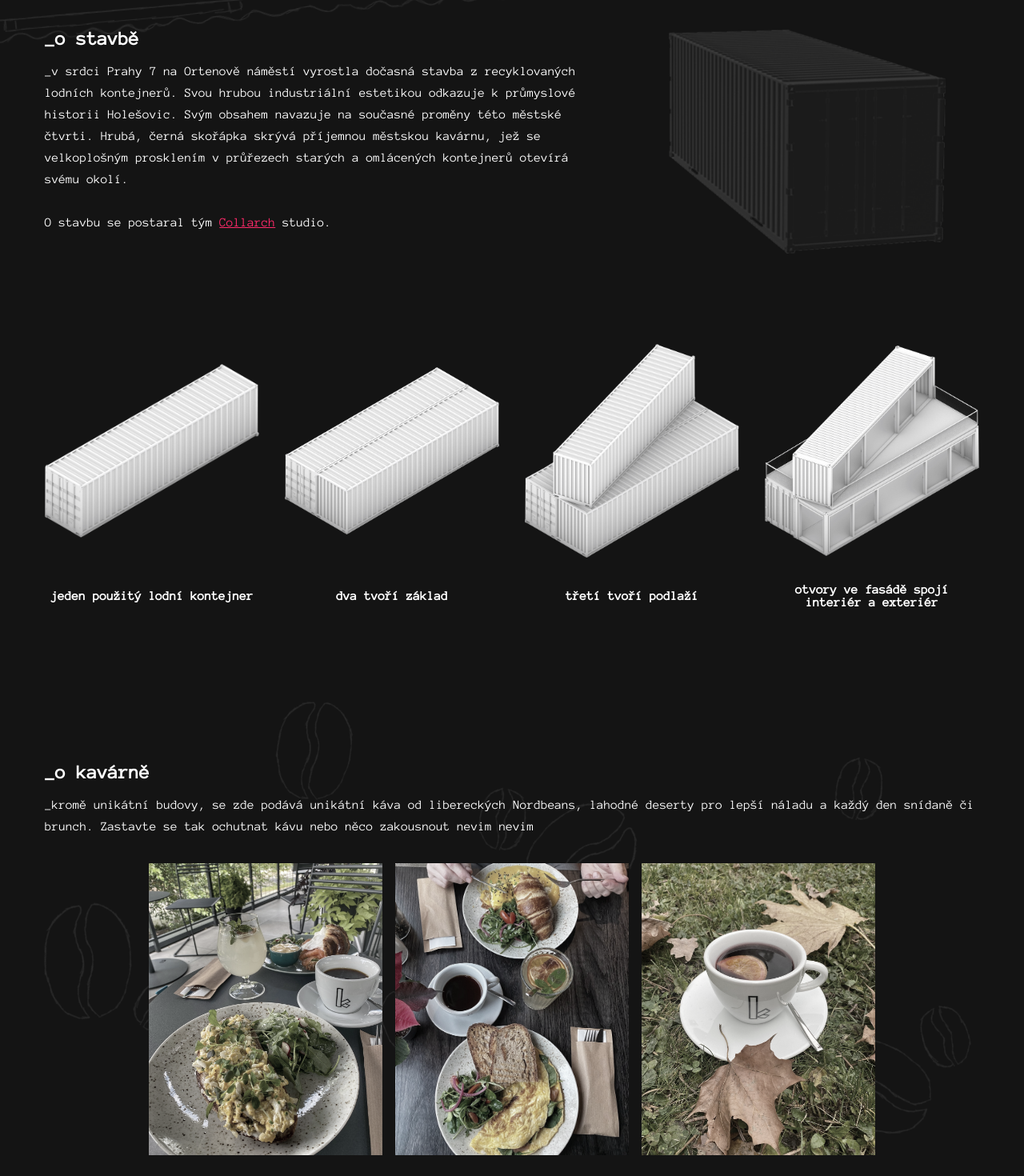
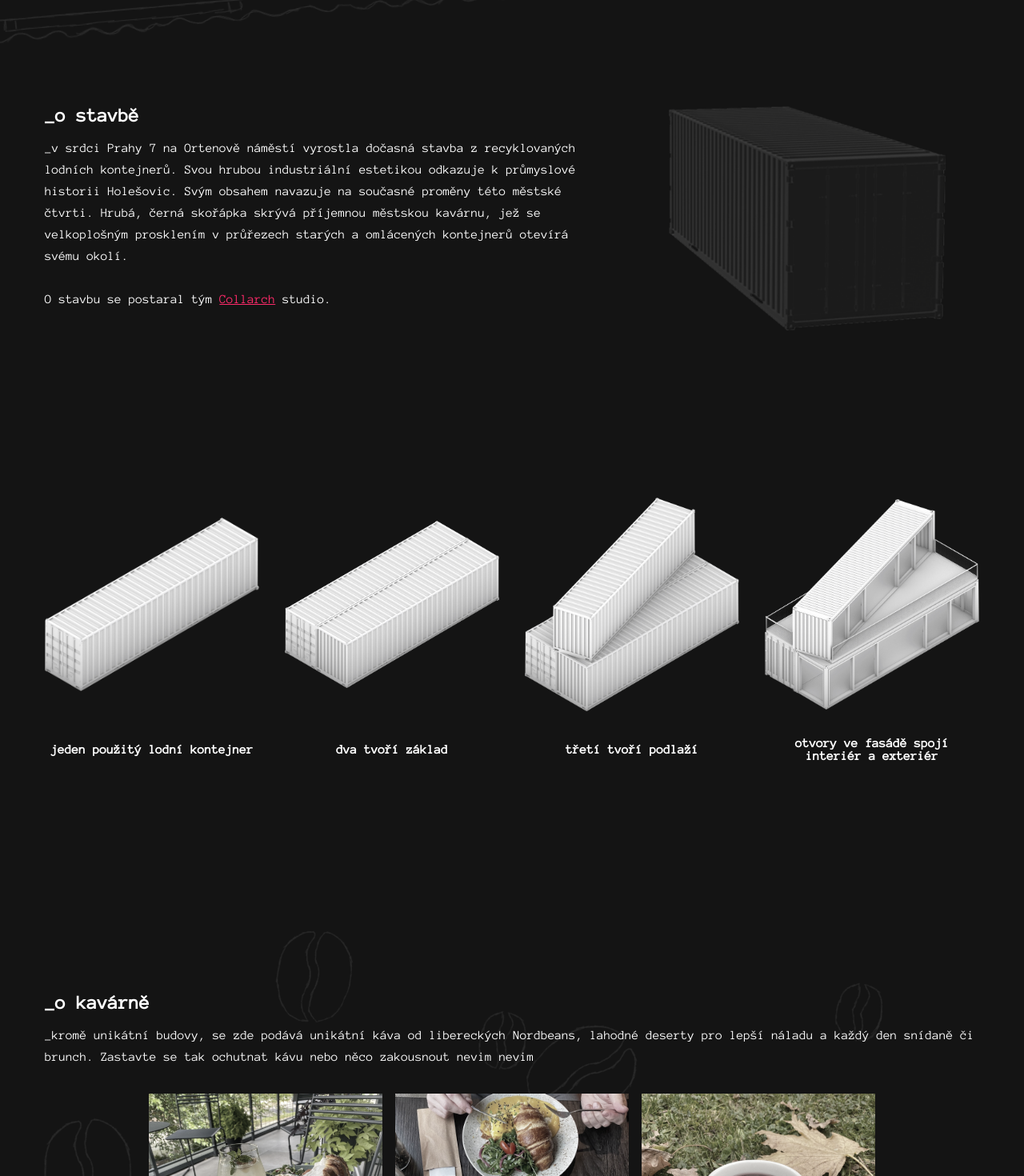
Before and after one commit to tomasborek/kontejner-frontend, a Next.js app: page / in a window 1280 px wide. Shown: the part 860-2330 px from the top of the page at 80% size. Built offline with nearby package versions, Linux system fonts and the light colour scheme; some icons are missing.

Commit message:
Zvětšeny rozestupy mezi sekcemi + zjednodušení html topologie

```diff
--- a/components/Axonometric/Axonometric.tsx
+++ b/components/Axonometric/Axonometric.tsx
@@ -5,6 +5,7 @@ import Reveal from "../Reveal/Reveal";
 const Axonometric = () => {
   return (
     <section className={style.axonometric}>
+      <div className="container">
         <div className={style.gallery}>
           <Reveal className={style.item}>
             <div className={style.image}>
@@ -33,6 +34,7 @@ const Axonometric = () => {
             </p>
           </Reveal>
         </div>
+      </div>
     </section>
   );
 };
--- a/components/Axonometric/axonometric.module.scss
+++ b/components/Axonometric/axonometric.module.scss
@@ -1,5 +1,5 @@
 .axonometric {
-  margin-top: 4rem;
+  margin: 6rem 0 !important;
   .gallery {
     display: flex;
     justify-content: space-between;
--- a/components/Banner/Banner.tsx
+++ b/components/Banner/Banner.tsx
@@ -6,6 +6,7 @@ const Banner = () => {
   return (
     <div className={style.banner}>
       <img src="/img/pudorys.png" className={style.bg} />
+      <div className="container">
         <h1>_kontejner</h1>
         <h2>
           <Typewriter
@@ -21,6 +22,7 @@ const Banner = () => {
           />
         </h2>
       </div>
+    </div>
   );
 };
 
--- a/pages/index.tsx
+++ b/pages/index.tsx
@@ -13,18 +13,12 @@ export default function Home() {
   return (
     <div className={style.home}>
       <Header />
-      <div className="container">
       <Banner />
-      </div>
       <div className={style.content}>
-        <div className="container">
         <AboutSection />
         <Axonometric />
-        </div>
         <CoffeeSection />
-        <div className="container">
         <ReferencesSection />
-        </div>
       </div>
       <Footer />
     </div>
@@ -35,6 +29,7 @@ const AboutSection = () => {
   const base = useRef(null);
   return (
     <section className={`${style.about} about-section`}>
+      <div className={`container ${style.container}`}>
         <Containers ref={base} />
 
         <div className={style.text}>
@@ -44,8 +39,8 @@ const AboutSection = () => {
             recyklovaných lodních kontejnerů. Svou hrubou industriální estetikou
             odkazuje k průmyslové historii Holešovic. Svým obsahem navazuje na
             současné proměny této městské čtvrti. Hrubá, černá skořápka skrývá
-          příjemnou městskou kavárnu, jež se velkoplošným prosklením v průřezech
-          starých a omlácených kontejnerů otevírá svému okolí.
+            příjemnou městskou kavárnu, jež se velkoplošným prosklením v
+            průřezech starých a omlácených kontejnerů otevírá svému okolí.
             <br /> <br />O stavbu se postaral tým{" "}
             <Link href="https://www.collarch.cz/" passHref>
               <a target={"_blank"}>Collarch</a>
@@ -59,6 +54,7 @@ const AboutSection = () => {
             className={style.base}
             src="/img/containers/container-base.png"
           />
+        </div>
       </div>
     </section>
   );
@@ -112,6 +108,7 @@ const CoffeeSection = () => {
 const ReferencesSection = () => {
   return (
     <section className={`${style.references} references-section`}>
+      <div className="container">
         <div className={style.text}>
           <h2>_psali o nás</h2>
         </div>
@@ -151,6 +148,7 @@ const ReferencesSection = () => {
             </a>
           </Link>
         </div>
+      </div>
     </section>
   );
 };
--- a/styles/home.module.scss
+++ b/styles/home.module.scss
@@ -5,7 +5,8 @@
 .content {
   color: white;
   section {
-    margin: 6rem 0;
+    margin: 12rem 0;
+
     .text {
       h2 {
         font-weight: bold;
@@ -18,11 +19,16 @@
   }
 
   section.about {
-    display: flex;
-    justify-content: space-between;
     @media screen and (max-width: 750px) {
-      flex-direction: column;
-      align-items: center;
+      margin-bottom: 6rem;
+    }
+    .container {
+      display: flex;
+      justify-content: space-between;
+      @media screen and (max-width: 750px) {
+        flex-direction: column;
+        align-items: center;
+      }
     }
 
     .text {
@@ -59,13 +65,14 @@
   }
 
   section.coffee {
-    margin-top: 6rem;
+    position: relative;
     .bg {
       position: absolute;
+      top: 0;
       left: 50%;
       width: 100%;
       max-width: 1500px;
-      // width: 100%;
+      max-height: 100%;
       transform: translate(-50%, 0);
       pointer-events: none;
     }
--- a/tsconfig.json
+++ b/tsconfig.json
@@ -1,6 +1,6 @@
 {
   "compilerOptions": {
-    "jsx": "preserve",
+    "jsx": "react-jsx",
     "target": "es5",
     "lib": ["dom", "dom.iterable", "esnext"],
     "allowJs": true,
```
Lines whose indentation alone changed are shown as unchanged.
